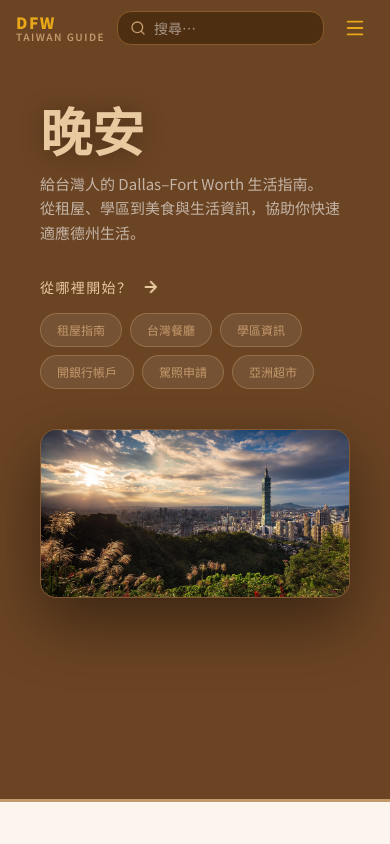
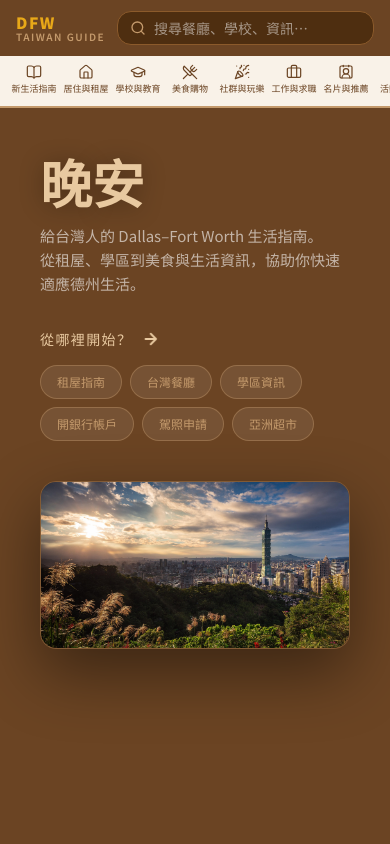
Before and after one commit to ElieshaLai/dfw-taiwan-guide, a Next.js app: page / in a window 390 px wide. Shown: the top 844 px of the page. Built offline with nearby package versions, Linux system fonts and the light colour scheme.

Commit message:
Update Navbar.tsx

```diff
--- a/components/Navbar.tsx
+++ b/components/Navbar.tsx
@@ -13,7 +13,18 @@ import {
   NavigationMenuList,
   NavigationMenuTrigger,
 } from "@/components/ui/navigation-menu";
-import { MapIcon, ShoppingBagIcon, Menu, X } from "lucide-react";
+import {
+  BookOpen,
+  Home,
+  GraduationCap,
+  UtensilsCrossed,
+  PartyPopper,
+  Briefcase,
+  ContactRound,
+  CalendarDays,
+  MapIcon,
+  ShoppingBagIcon,
+} from "lucide-react";
 
 import guideIcon     from "../public/icons/guide.json";
 import homeIcon      from "../public/icons/home.json";
@@ -25,70 +36,60 @@ import recommendIcon from "../public/icons/recommend.json";
 import calendarIcon  from "../public/icons/calendar.json";
 
 const navLinksBefore = [
-  { href: "/life",        label: "新生活指南", icon: guideIcon },
-  { href: "/guides/rent", label: "居住與租屋", icon: homeIcon },
-  { href: "/education",   label: "學校與教育", icon: pencilIcon },
+  { href: "/life",        label: "新生活指南", lordicon: guideIcon,     lucide: BookOpen },
+  { href: "/guides/rent", label: "居住與租屋", lordicon: homeIcon,      lucide: Home },
+  { href: "/education",   label: "學校與教育", lordicon: pencilIcon,    lucide: GraduationCap },
 ];
 
 const navLinksAfter = [
-  { href: "/explore",   label: "社群與玩樂", icon: funIcon },
-  { href: "/jobs",      label: "工作與求職", icon: jobIcon },
-  { href: "/directory", label: "名片與推薦", icon: recommendIcon },
-  { href: "/events",    label: "活動日曆",   icon: calendarIcon },
-];
-
-const allLinks = [
-  { href: "/life",        label: "新生活指南", icon: guideIcon },
-  { href: "/guides/rent", label: "居住與租屋", icon: homeIcon },
-  { href: "/education",   label: "學校與教育", icon: pencilIcon },
-  { href: "/restaurants", label: "美食地圖",   icon: foodIcon },
-  { href: "/shopping",    label: "購物地圖",   icon: foodIcon },
-  { href: "/explore",     label: "社群與玩樂", icon: funIcon },
-  { href: "/jobs",        label: "工作與求職", icon: jobIcon },
-  { href: "/directory",   label: "名片與推薦", icon: recommendIcon },
-  { href: "/events",      label: "活動日曆",   icon: calendarIcon },
+  { href: "/explore",   label: "社群與玩樂", lordicon: funIcon,       lucide: PartyPopper },
+  { href: "/jobs",      label: "工作與求職", lordicon: jobIcon,       lucide: Briefcase },
+  { href: "/directory", label: "名片與推薦", lordicon: recommendIcon, lucide: ContactRound },
+  { href: "/events",    label: "活動日曆",   lordicon: calendarIcon,  lucide: CalendarDays },
 ];
 
 const foodShoppingLinks = [
-  {
-    href: "/restaurants",
-    icon: <MapIcon className="w-4 h-4" />,
-    title: "美食地圖",
-    description: "台灣餐廳、早午餐、小吃推薦",
-  },
-  {
-    href: "/shopping",
-    icon: <ShoppingBagIcon className="w-4 h-4" />,
-    title: "購物地圖",
-    description: "亞洲超市、台灣商品採買指南",
-  },
+  { href: "/restaurants", icon: <MapIcon className="w-4 h-4" />,         title: "美食地圖", description: "台灣餐廳、早午餐、小吃推薦" },
+  { href: "/shopping",    icon: <ShoppingBagIcon className="w-4 h-4" />, title: "購物地圖", description: "亞洲超市、台灣商品採買指南" },
 ];
 
-function NavTab({
-  href,
-  label,
-  icon,
-  isActive,
-}: {
-  href: string;
-  label: string;
-  icon: object;
-  isActive: boolean;
+// 桌面版 tab — Lordicon 動畫
+function DesktopTab({ href, label, lordicon, isActive }: {
+  href: string; label: string; lordicon: object; isActive: boolean;
 }) {
   const playerRef = useRef<Player>(null);
-
   return (
     <Link
       href={href}
-      className="flex flex-row items-center gap-2 px-4 py-3 border-b-2 transition-all duration-150 whitespace-nowrap text-sm font-medium"
+      className="flex items-center gap-2 px-4 py-3 border-b-2 transition-all duration-150 whitespace-nowrap text-sm font-medium"
       style={{
         borderBottomColor: isActive ? "#A63F24" : "transparent",
         color: isActive ? "#A63F24" : "#6B4423",
       }}
       onMouseEnter={() => playerRef.current?.playFromBeginning()}
     >
-      <Player ref={playerRef} icon={icon as any} size={24} />
+      <Player ref={playerRef} icon={lordicon as any} size={24} />
       <span>{label}</span>
+    </Link>
+  );
+}
+
+// 手機版 tab — lucide 靜態 icon
+function MobileTab({ href, label, Icon, isActive }: {
+  href: string; label: string; Icon: React.ElementType; isActive: boolean;
+}) {
+  return (
+    <Link
+      href={href}
+      className="flex flex-col items-center gap-0.5 px-2 py-2 border-b-2 transition-all duration-150 whitespace-nowrap"
+      style={{
+        borderBottomColor: isActive ? "#A63F24" : "transparent",
+        color: isActive ? "#A63F24" : "#6B4423",
+        minWidth: "52px",
+      }}
+    >
+      <Icon size={16} strokeWidth={1.8} />
+      <span style={{ fontSize: "9px", fontWeight: 500 }}>{label}</span>
     </Link>
   );
 }
@@ -96,16 +97,13 @@ function NavTab({
 export default function Navbar() {
   const pathname = usePathname();
   const [query, setQuery] = useState("");
-  const [menuOpen, setMenuOpen] = useState(false);
   const foodPlayerRef = useRef<Player>(null);
-
-  const isFoodActive =
-    pathname.startsWith("/restaurants") || pathname.startsWith("/shopping");
+  const isFoodActive = pathname.startsWith("/restaurants") || pathname.startsWith("/shopping");
 
   return (
     <header className="sticky top-0 z-50">
 
-      {/* 第一層：深棕 Header */}
+      {/* Header */}
       <div style={{ backgroundColor: "#6B4423" }}>
         <div className="w-full px-4 sm:px-6 h-14 sm:h-20 flex items-center justify-between gap-3">
 
@@ -141,7 +139,7 @@ export default function Navbar() {
             </svg>
             <input
               type="text"
-              placeholder="搜尋⋯"
+              placeholder={`搜尋餐廳、學校、資訊⋯`}
               value={query}
               onChange={(e) => setQuery(e.target.value)}
               className="bg-transparent text-sm outline-none w-full"
@@ -149,39 +147,22 @@ export default function Navbar() {
             />
           </div>
 
-          {/* 漢堡按鈕 — 只在手機顯示 */}
-          <button
-            className="sm:hidden shrink-0 p-2 rounded-lg transition-colors"
-            style={{ color: "#E8A818" }}
-            onClick={() => setMenuOpen((v) => !v)}
-            aria-label="選單"
-          >
-            {menuOpen ? <X size={22} /> : <Menu size={22} />}
-          </button>
-
         </div>
       </div>
 
-      {/* 第二層：桌面版橫向 Tab — 手機隱藏 */}
+      {/* 桌面版 Tab — hidden on mobile */}
       <div className="hidden sm:block" style={{ backgroundColor: "#F9F2E8", borderBottom: "2px solid #C49A6C" }}>
         <div className="w-full px-6 flex items-center overflow-x-auto scrollbar-none">
-
           {navLinksBefore.map((link) => (
-            <NavTab
-              key={link.href}
-              href={link.href}
-              label={link.label}
-              icon={link.icon}
-              isActive={pathname.startsWith(link.href)}
-            />
+            <DesktopTab key={link.href} href={link.href} label={link.label}
+              lordicon={link.lordicon} isActive={pathname.startsWith(link.href)} />
           ))}
 
-          {/* 美食與購物下拉 */}
           <NavigationMenu>
             <NavigationMenuList>
               <NavigationMenuItem>
                 <NavigationMenuTrigger
-                  className="flex flex-row items-center gap-2 px-4 py-3 border-b-2 bg-transparent rounded-none h-auto text-sm font-medium transition-all duration-150"
+                  className="flex items-center gap-2 px-4 py-3 border-b-2 bg-transparent rounded-none h-auto text-sm font-medium"
                   style={{
                     borderBottomColor: isFoodActive ? "#A63F24" : "transparent",
                     color: isFoodActive ? "#A63F24" : "#6B4423",
@@ -196,26 +177,15 @@ export default function Navbar() {
                   <ul className="w-56 p-2">
                     {foodShoppingLinks.map((item) => (
                       <li key={item.href}>
-                        <NavigationMenuLink
-                          render={
-                            <Link
-                              href={item.href}
-                              className="flex items-start gap-3 p-3 rounded-lg transition-colors hover:bg-amber-50"
-                            >
-                              <span className="mt-0.5 shrink-0" style={{ color: "#A63F24" }}>
-                                {item.icon}
-                              </span>
-                              <div>
-                                <div className="text-sm font-semibold mb-0.5" style={{ color: "#6B4423" }}>
-                                  {item.title}
-                                </div>
-                                <div className="text-xs leading-relaxed" style={{ color: "#C49A6C" }}>
-                                  {item.description}
-                                </div>
-                              </div>
-                            </Link>
-                          }
-                        />
+                        <NavigationMenuLink render={
+                          <Link href={item.href} className="flex items-start gap-3 p-3 rounded-lg hover:bg-amber-50">
+                            <span className="mt-0.5 shrink-0" style={{ color: "#A63F24" }}>{item.icon}</span>
+                            <div>
+                              <div className="text-sm font-semibold mb-0.5" style={{ color: "#6B4423" }}>{item.title}</div>
+                              <div className="text-xs" style={{ color: "#C49A6C" }}>{item.description}</div>
+                            </div>
+                          </Link>
+                        } />
                       </li>
                     ))}
                   </ul>
@@ -225,48 +195,30 @@ export default function Navbar() {
           </NavigationMenu>
 
           {navLinksAfter.map((link) => (
-            <NavTab
-              key={link.href}
-              href={link.href}
-              label={link.label}
-              icon={link.icon}
-              isActive={pathname.startsWith(link.href)}
-            />
+            <DesktopTab key={link.href} href={link.href} label={link.label}
+              lordicon={link.lordicon} isActive={pathname.startsWith(link.href)} />
           ))}
-
         </div>
       </div>
 
-      {/* 手機版漢堡選單 */}
-      {menuOpen && (
-        <div
-          className="sm:hidden absolute w-full z-50 shadow-lg"
-          style={{ backgroundColor: "#F9F2E8", borderBottom: "2px solid #C49A6C" }}
-        >
-          {allLinks.map((link) => {
-            const isActive = pathname.startsWith(link.href);
-            return (
-              <Link
-                key={link.href}
-                href={link.href}
-                onClick={() => setMenuOpen(false)}
-                className="flex items-center gap-3 px-6 py-4 border-b transition-colors"
-                style={{
-                  borderColor: "#e8d8c4",
-                  backgroundColor: isActive ? "#f0e4d0" : "transparent",
-                  color: isActive ? "#A63F24" : "#6B4423",
-                }}
-              >
-                <Player icon={link.icon as any} size={24} />
-                <span className="text-sm font-medium">{link.label}</span>
-                {isActive && (
-                  <span className="ml-auto text-xs" style={{ color: "#A63F24" }}>●</span>
-                )}
-              </Link>
-            );
-          })}
+      {/* 手機版 Tab — hidden on desktop */}
+      <div className="sm:hidden overflow-x-auto scrollbar-none" style={{ backgroundColor: "#F9F2E8", borderBottom: "2px solid #C49A6C" }}>
+        <div className="flex items-center px-2">
+          {navLinksBefore.map((link) => (
+            <MobileTab key={link.href} href={link.href} label={link.label}
+              Icon={link.lucide} isActive={pathname.startsWith(link.href)} />
+          ))}
+
+          {/* 美食與購物手機版 — 直接連到美食地圖 */}
+          <MobileTab href="/restaurants" label="美食購物"
+            Icon={UtensilsCrossed} isActive={isFoodActive} />
+
+          {navLinksAfter.map((link) => (
+            <MobileTab key={link.href} href={link.href} label={link.label}
+              Icon={link.lucide} isActive={pathname.startsWith(link.href)} />
+          ))}
         </div>
-      )}
+      </div>
 
     </header>
   );
```
